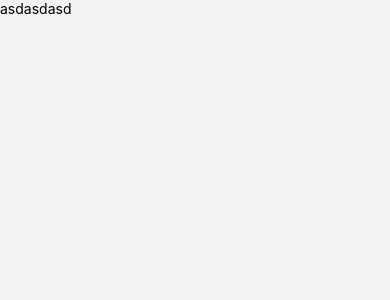
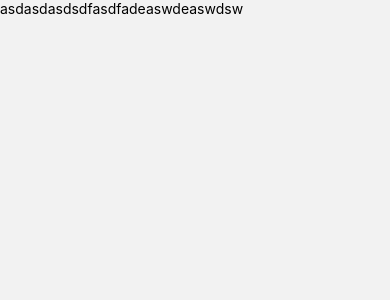
Before and after one commit to Karumine/ProjectGood, a React Native app: screen /AllScreen in a window 390 px wide. Shown: the top 300 px of the page. Built offline with nearby package versions, Linux system fonts and the light colour scheme.

Commit message:
up
karumine

```diff
--- a/Screen/AllScreen.js
+++ b/Screen/AllScreen.js
@@ -10,8 +10,7 @@ const Stack = createNativeStackNavigator();
 export default function AllScreen() {
   return (
 
-        <Text>asdasdasd
-
+        <Text>asdasdasdsdfasdfadeaswdeaswdsw
         </Text>
 
   );
```
